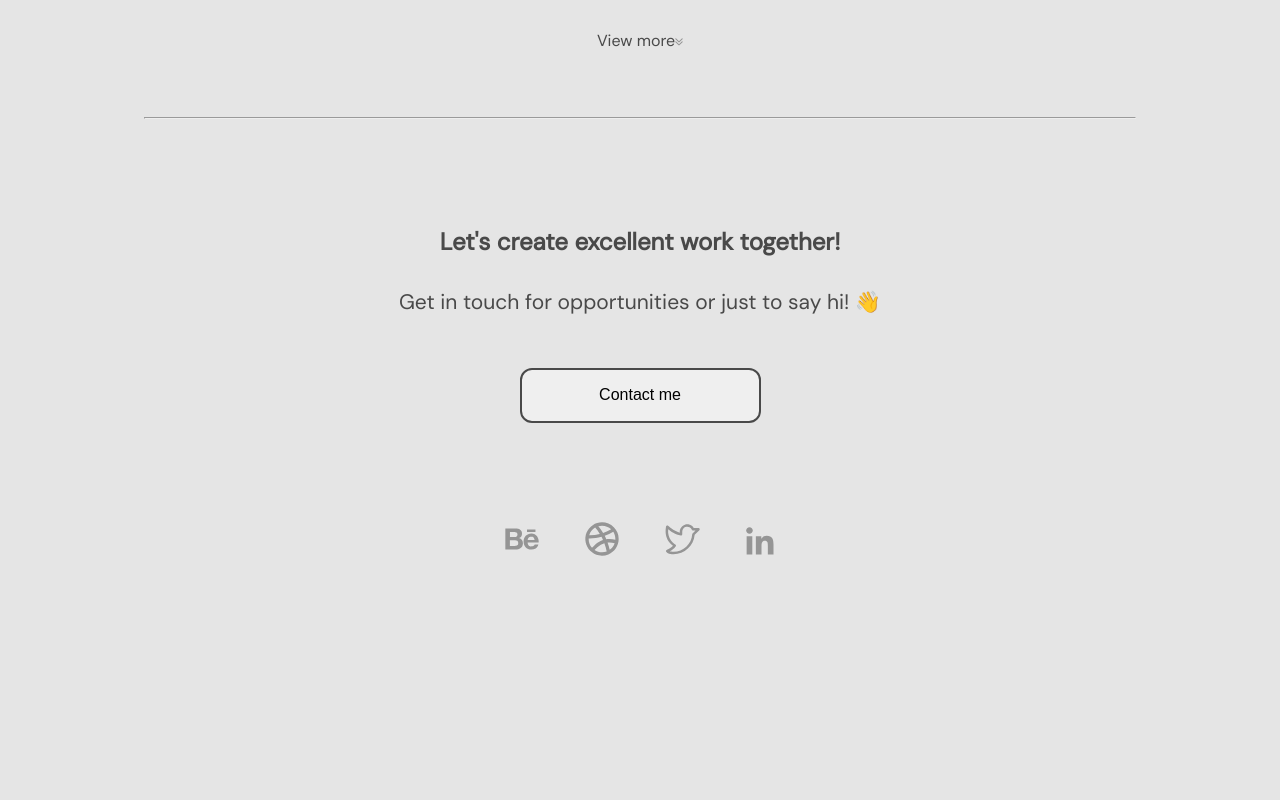
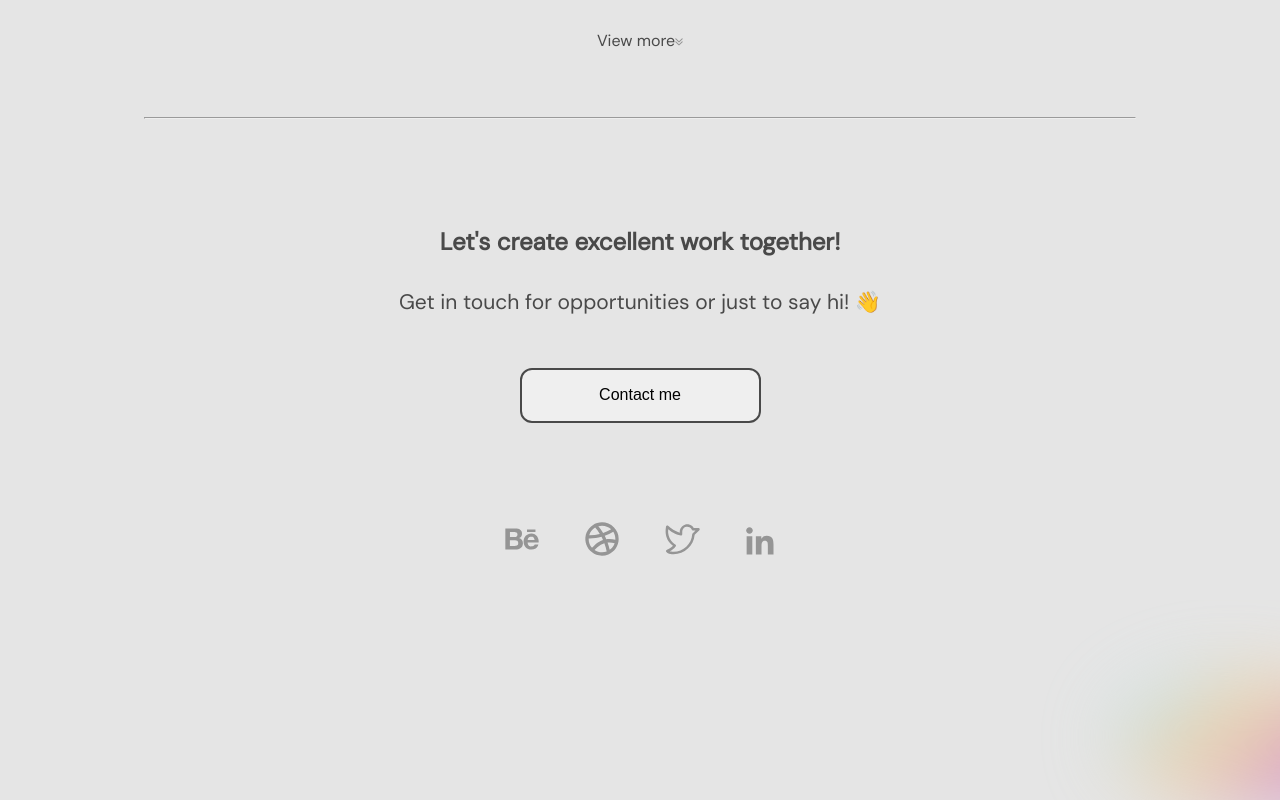
Before and after one commit to Kizito007/for-dozie, a React (Vite) app: page / in a window 1280 px wide. Shown: the part 1814-2614 px from the top of the page. Before the commit the page ends 2524 px from the top, so only its background shows below. Built offline with nearby package versions, Linux system fonts and the light colour scheme.

Commit message:
added ellipse gradient

```diff
--- a/src/App.css
+++ b/src/App.css
@@ -4,5 +4,10 @@ html {
 }
 .container {
   padding: 50px;
+  padding-bottom: 0;
   margin: 0 4%;
 }
+.ellipse {
+  height: 200px;
+  float: right;
+}
--- a/src/App.jsx
+++ b/src/App.jsx
@@ -1,5 +1,6 @@
 import React from 'react'
 import './App.css'
+import ellipseGr from "./ellipseGr.svg"
 import Header from './components/layouts/Header'
 import { Routes, Route } from "react-router-dom";
 import HomeScreen from './components/screens/HomeScreen'
@@ -16,6 +17,7 @@ function App() {
         <Route path="about" element={<AboutScreen />} />
       </Routes>
     </div>
+    <img className='ellipse' src={ellipseGr}/>
     </>
   )
 }
--- a/src/components/layouts/Footer.jsx
+++ b/src/components/layouts/Footer.jsx
@@ -1,5 +1,5 @@
 import React from 'react'
-import "../screens/screens.css"
+import "./layout.css"
 import { Link } from 'react-router-dom'
 import beh from "./beh.svg"
 import drib from "./drib.svg"
@@ -16,7 +16,7 @@ const Footer = () => {
             Contact me
           </button>
         </Link>
-        <p style={{ padding: "70px 0" }}>
+        <p style={{ paddingTop: "70px" }}>
           <Link to="/be">
             <img src={beh}/>
           </Link>
--- a/src/components/layouts/layout.css
+++ b/src/components/layouts/layout.css
@@ -41,3 +41,22 @@
     font-weight: 400;
     font-size: 17px;
 }
+.bottom {
+    text-align: center;
+}
+.bottom button {
+    width: 241px;
+    height: 55px;
+    left: 599px;
+    top: 212px;
+    font-size: 16px;
+    border: 2px solid #494949;
+    box-sizing: border-box;
+    border-radius: 12px;
+}
+.bottom p {
+    padding: 10px 0;
+}
+.bottom img {
+    margin: 0 10px;
+}
--- a/src/components/screens/screens.css
+++ b/src/components/screens/screens.css
@@ -137,22 +137,3 @@
     background: #494949;
     border-radius: 12px;
 }
-.bottom {
-    text-align: center;
-}
-.bottom button {
-    width: 241px;
-    height: 55px;
-    left: 599px;
-    top: 212px;
-    font-size: 16px;
-    border: 2px solid #494949;
-    box-sizing: border-box;
-    border-radius: 12px;
-}
-.bottom p {
-    padding: 10px 0;
-}
-.bottom img {
-    margin: 0 10px;
-}
```
Also changed, not shown: src/components/screens/ProjectScreen.jsx (added), src/ellipseGr.svg (added).
